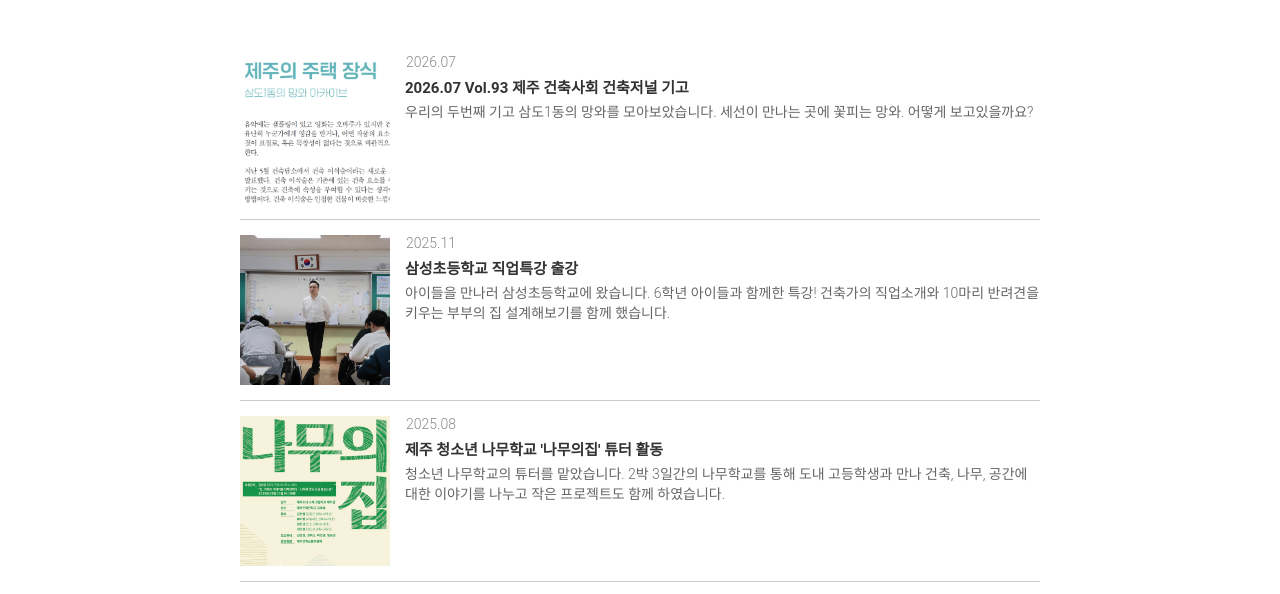
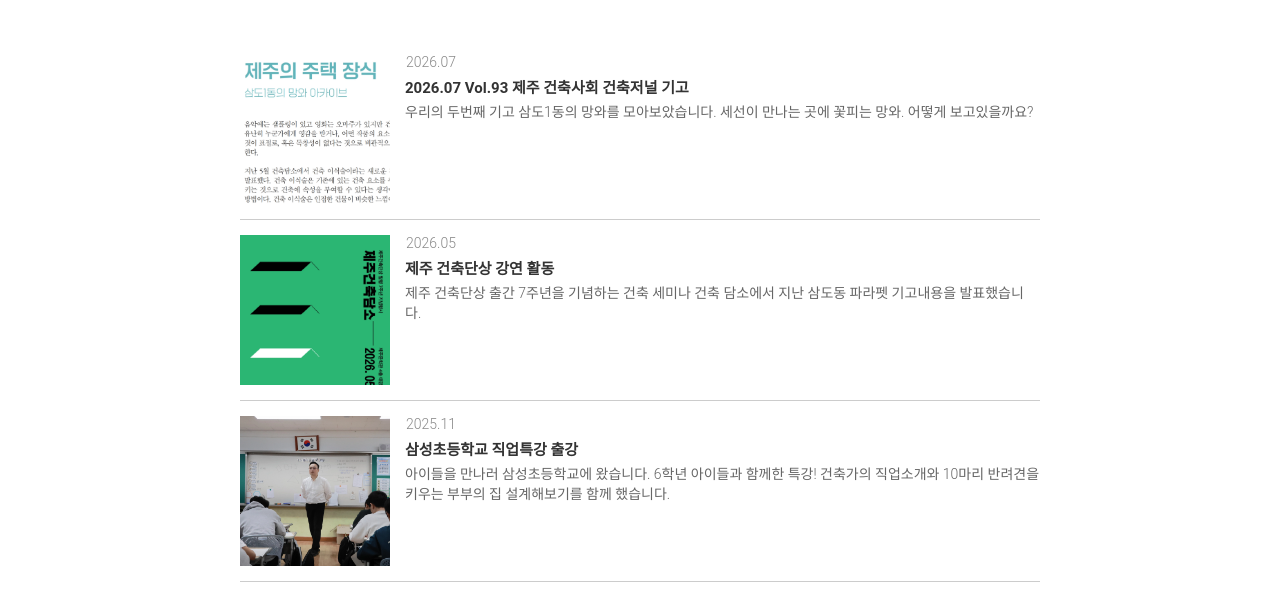
Before and after one commit to hankwon4557/hankwon4557.github.io, a plain HTML site: page news.html in a window 1280 px wide. Shown: the part 181-775 px from the top of the page. Drawn offline with Linux system fonts and the light colour scheme; a web font is replaced by a local one.

Commit message:
26.11.21.

```diff
--- a/news.html
+++ b/news.html
@@ -35,12 +35,19 @@
     <script>
         // 실제 뉴스 데이터
         const newsData = [
-                        {
+               {
                 date: "2026.07",
                 title: "2026.07 Vol.93 제주 건축사회 건축저널 기고",
                 content: "우리의 두번째 기고 삼도1동의 망와를 모아보았습니다. 세선이 만나는 곳에 꽃피는 망와. 어떻게 보고있을까요?",
                 image: "assets/image/news/2026.07.webp", // 폴더 구조에 맞춘 경로
                 url: "https://blog.naver.com/ojo_architects/224434531186"
+            },
+             {
+                date: "2026.05",
+                title: "제주 건축단상 강연 활동",
+                content: "제주 건축단상 출간 7주년을 기념하는 건축 세미나 건축 담소에서 지난 삼도동 파라펫 기고내용을 발표했습니다.",
+                image: "assets/image/news/2026.05.webp", // 폴더 구조에 맞춘 경로
+                url: "https://blog.naver.com/ojo_architects/224486415305"
             },
             {
                 date: "2025.11",
```
Also changed, not shown: assets/image/news/2026.05.webp (added).
